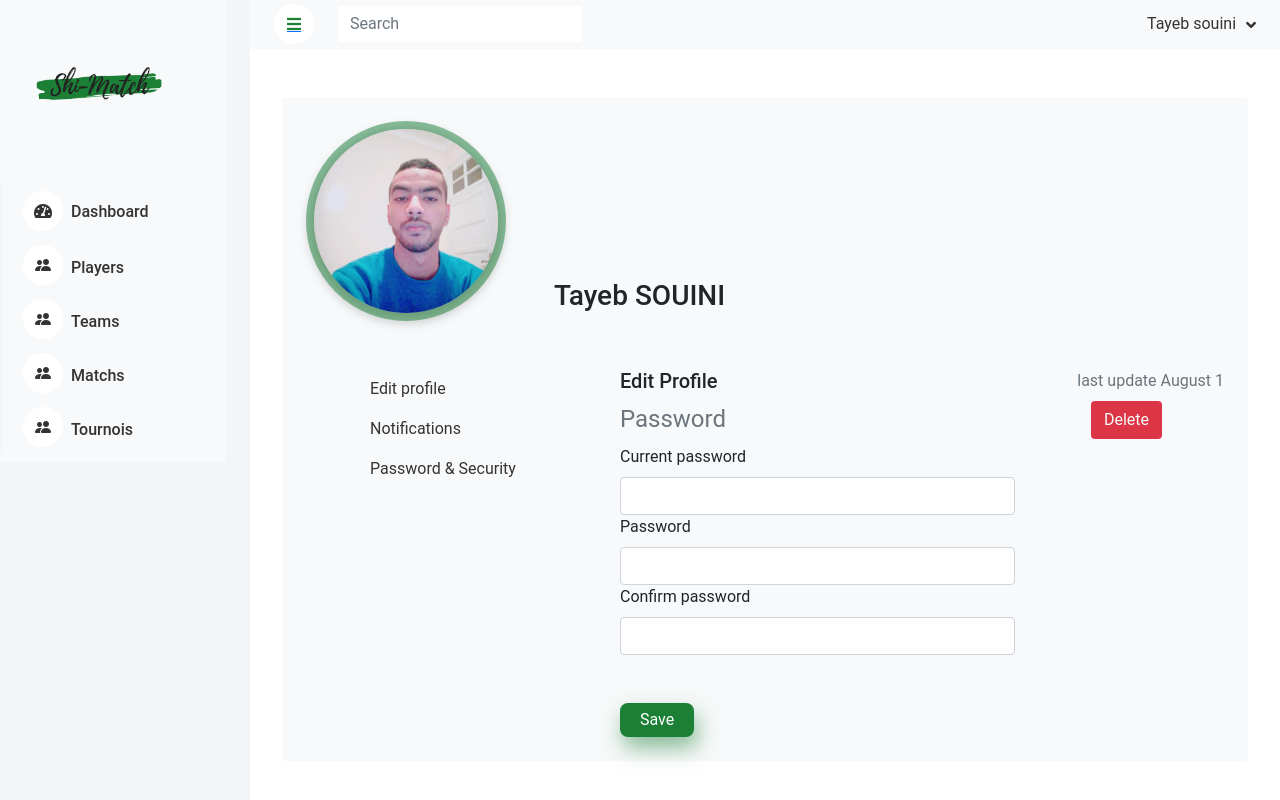
After one commit to TayebsouiniYcode/Shi-Match, a PHP site: page /editPassword in a window 1280 px wide. The commit adds this page. Run offline with PHP 8.4, Linux system fonts and the light colour scheme; data that the repository does not hold is empty; some libraries are stand-ins or nearby versions.

Commit message:
ajouter la partie front pour la modification de mot de passe ou de supp le compte

```diff
--- a/controllers/UserController.php
+++ b/controllers/UserController.php
@@ -11,4 +11,9 @@ class UserController extends Controller
     {
         return $this->render('profile');
     }
+
+    public function editPassword(Request $request)
+    {
+        return $this->render('editPassword');
+    }
 }
--- a/public/index.php
+++ b/public/index.php
@@ -42,6 +42,7 @@ $app->router->get('/players', [PlayerController::class, 'players']);
 $app->router->get('/playerDetails', [PlayerController::class, 'playerDetails']);
 $app->router->get('/matchs', [PlayerController::class, 'matchs']);
 $app->router->get('/profile', [UserController::class, 'profile']);
+$app->router->get('/editPassword', [UserController::class, 'editPassword']);
 
 
 
--- /dev/null
+++ b/views/editPassword.php
@@ -0,0 +1,58 @@
+<div class="profile bg-light rounded p-4">
+    <div class="aside d-flex align-items-end flex-wrap gap-5">
+        <div class="profile-image">
+            <img class="player-image-cercle" src="/assets/img/player.jpg" alt="" width="200">
+        </div>
+        <div class="informations-header">
+            <h3 class="name">Tayeb SOUINI</h3>
+        </div>
+    </div>
+    <div class="informations mt-5 row">
+        <div class="profile-menu col-12 col-md-3">
+            <div class="w-100 d-flex flex-column ms-5">
+                <div class="">
+                    <a href="/profile" class="nav-link">Edit profile</a>
+                </div>
+                <div class="">
+                    <a href="./notifications" class="nav-link">Notifications</a>
+                </div>
+                <div class="">
+                    <a href="./editPassword" class="nav-link">Password & Security</a>
+                </div>
+            </div>
+        </div>
+        <div class="col-md-1"></div>
+        <div class="informations-form col-12 col-md-8">
+            <div class="top-infos d-flex justify-content-between">
+                <h5 class="title">Edit Profile</h5>
+                <span class="text-muted">last update August 1</span>
+            </div>
+            <div class="row">
+                <form action="" class="col-12 col-md-8">
+                    <fieldset>
+                        <legend class="text-muted">Password</legend>
+                        <div class="form-group">
+                            <label for="current_password" class="form-label">Current password</label>
+                            <input type="password" name="current_password" id="current_password" class="form-control">
+                        </div>
+                        <div class="form-group">
+                            <label for="new_password" class="form-label">Password</label>
+                            <input type="password" name="new_password" id="new_password" class="form-control">
+                        </div>
+                        <div class="form-group">
+                            <label for="confirm_password" class="form-label">Confirm password</label>
+                            <input type="password" name="confirm_password" id="confirm_password" class="form-control">
+                        </div>
+                        <div class="buttons mt-5">
+                            <input class="btn btn-primary" type="submit" value="Save">
+                        </div>
+                    </fieldset>
+                </form>
+                <div class="col-md-1"></div>
+                <div class="col-12 col-md-3">
+                    <a href="/deleteUser" class="btn text-light bg-danger">Delete</a>
+                </div>
+            </div>
+        </div>
+    </div>
+</div>
--- a/views/profile.php
+++ b/views/profile.php
@@ -1,5 +1,5 @@
 <div class="profile bg-light rounded p-4">
-    <div class="aside d-flex align-items-end flex-wrap gap-5">
+    <div class="aside d-flex align-items-end flex-wrap gap-5 justify-content-center justify-content-md-start">
         <div class="profile-image">
             <img class="player-image-cercle" src="/assets/img/player.jpg" alt="" width="200">
         </div>
```
